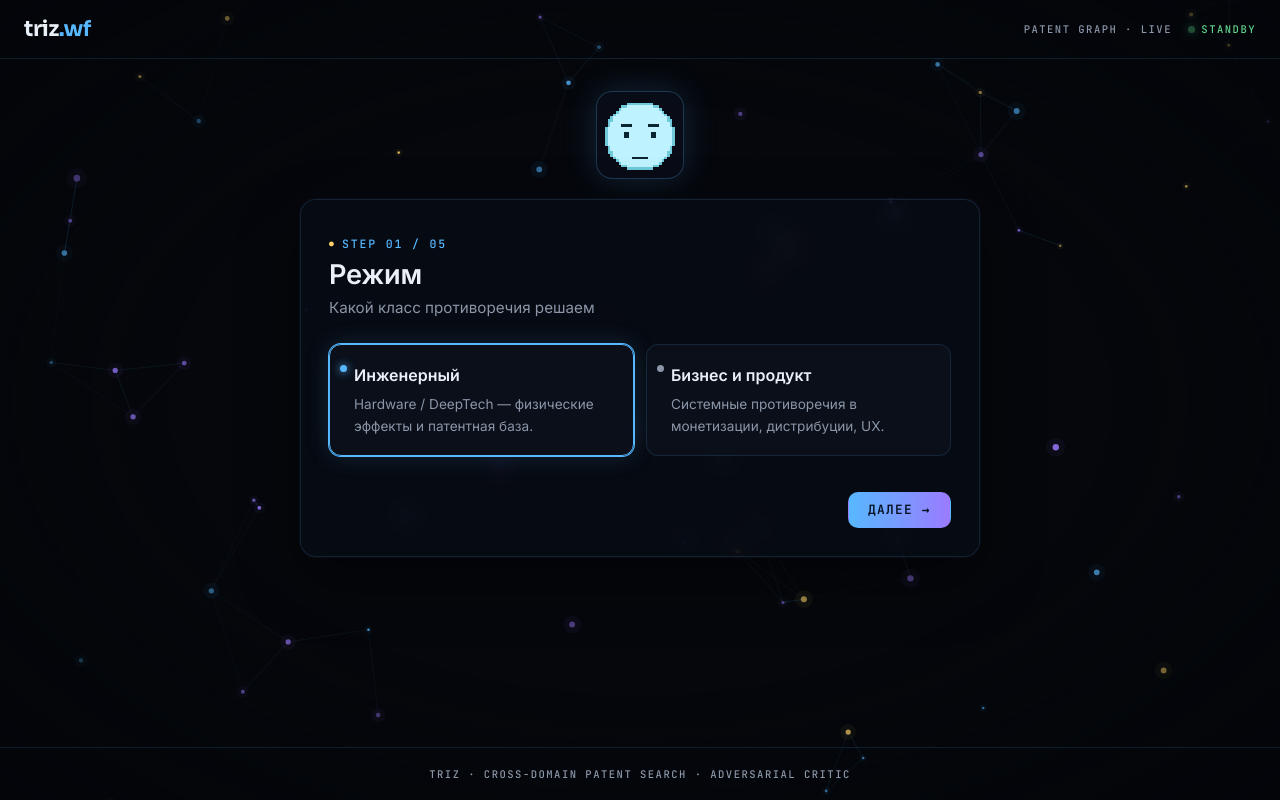
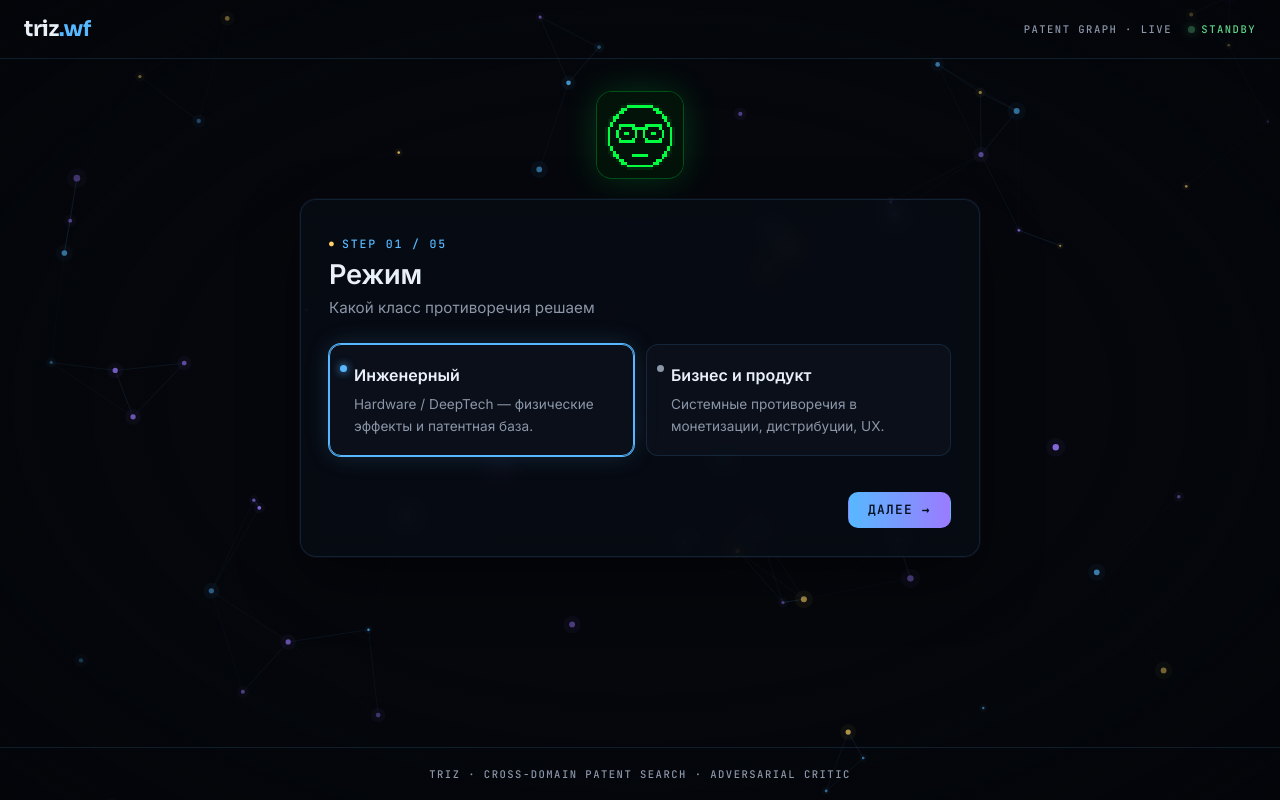
Before and after one commit to dimustriz/triz.wf, a plain HTML site: page web/index.html in a window 1280 px wide. Drawn offline with Linux system fonts and the light colour scheme.

Commit message:
Give the guide a calm Matrix-green oracle look with glasses

```diff
--- a/web/face.js
+++ b/web/face.js
@@ -1,5 +1,5 @@
-// Pixel "Dr. Know" face — a dynamic smiley showing basic emotions.
-// Rendered on a 32x32 canvas and upscaled with image-rendering: pixelated.
+// Pixel "Dr. Know" face — a calm Matrix-green oracle with round glasses.
+// Rendered on a 32x32 canvas, upscaled with image-rendering: pixelated.
 (function () {
   var canvas = document.getElementById('face');
   if (!canvas) return;
@@ -9,18 +9,19 @@
 
   var reduceMotion = window.matchMedia && window.matchMedia('(prefers-reduced-motion: reduce)').matches;
 
-  var HEAD = '#bff2ff', EDGE = '#6fc9d8', INK = '#0a2530', AMBER = '#ffb84d';
+  var BG = '#03130a';    // dark green-black screen
+  var PHOS = '#00ff41';  // bright phosphor green
   var EMOTIONS = ['idle', 'thinking', 'happy', 'sad', 'surprised'];
   var emotion = 'idle';
   var blinkMs = 0;
-  var nextBlink = 2000;
+  var nextBlink = 3000;
 
   function px(x, y, w, h, color) {
     ctx.fillStyle = color;
     ctx.fillRect(x, y, w, h);
   }
 
-  function ellipse(cx, cy, rx, ry, color) {
+  function ellipseFill(cx, cy, rx, ry, color) {
     ctx.fillStyle = color;
     for (var y = -ry; y <= ry; y++) {
       var w = Math.round(rx * Math.sqrt(Math.max(0, 1 - (y * y) / (ry * ry))));
@@ -28,47 +29,55 @@
     }
   }
 
+  function ring(cx, cy, r) {
+    ellipseFill(cx, cy, r, r, PHOS);
+    ellipseFill(cx, cy, r - 1, r - 1, BG);
+  }
+
   function drawHead() {
-    ellipse(16, 16, 13, 13, EDGE);
-    ellipse(16, 16, 12, 12, HEAD);
+    ellipseFill(16, 16, 12, 12, PHOS);
+    ellipseFill(16, 16, 11, 11, BG);
+  }
+
+  function drawGlasses() {
+    ring(11, 15, 4);
+    ring(21, 15, 4);
+    px(13, 13, 6, 1, PHOS); // bridge
   }
 
   function drawEyes() {
-    if (blinkMs > 0) { px(10, 16, 3, 1, INK); px(19, 16, 3, 1, INK); return; }
-    if (emotion === 'surprised') { px(9, 14, 3, 3, INK); px(20, 14, 3, 3, INK); }
-    else if (emotion === 'happy') { px(10, 15, 3, 1, INK); px(19, 15, 3, 1, INK); }
-    else if (emotion === 'thinking') {
-      var look = Math.floor(Date.now() / 500) % 2;
-      px(11 + look, 15, 2, 2, INK); px(19 + look, 15, 2, 2, INK);
+    if (blinkMs > 0) return; // closed (calm blink)
+    var gaze = emotion === 'thinking' ? (Math.floor(Date.now() / 2500) % 3) - 1 : 0;
+    if (emotion === 'surprised') {
+      px(9 + gaze, 14, 2, 2, PHOS);
+      px(20 + gaze, 14, 2, 2, PHOS);
+    } else {
+      px(10 + gaze, 15, 2, 1, PHOS); // half-lidded, calm
+      px(20 + gaze, 15, 2, 1, PHOS);
     }
-    else { px(10, 15, 2, 2, INK); px(20, 15, 2, 2, INK); }
-  }
-
-  function drawBrows() {
-    if (blinkMs > 0) return;
-    if (emotion === 'sad') { px(9, 12, 4, 1, INK); px(19, 13, 4, 1, INK); }
-    else if (emotion === 'surprised') { px(9, 11, 4, 1, INK); px(19, 11, 4, 1, INK); }
-    else if (emotion === 'thinking') { px(9, 12, 4, 1, INK); px(19, 11, 4, 1, INK); }
-    else if (emotion === 'happy') { /* relaxed, no brows */ }
-    else { px(9, 12, 4, 1, INK); px(19, 12, 4, 1, INK); }
   }
 
   function drawMouth() {
-    if (emotion === 'happy') {
-      px(12, 23, 2, 1, INK); px(18, 23, 2, 1, INK); px(12, 24, 8, 1, INK);
-      px(8, 19, 2, 1, AMBER); px(22, 19, 2, 1, AMBER);
-    }
-    else if (emotion === 'sad') { px(12, 23, 8, 1, INK); px(12, 24, 2, 1, INK); px(18, 24, 2, 1, INK); }
-    else if (emotion === 'surprised') { px(15, 23, 2, 2, INK); }
-    else if (emotion === 'thinking') { px(15, 23, 2, 1, INK); }
-    else { px(13, 24, 6, 1, INK); }
+    if (emotion === 'happy') { px(12, 23, 2, 1, PHOS); px(18, 23, 2, 1, PHOS); px(12, 24, 8, 1, PHOS); }
+    else if (emotion === 'sad') { px(12, 23, 8, 1, PHOS); px(12, 24, 2, 1, PHOS); px(18, 24, 2, 1, PHOS); }
+    else if (emotion === 'surprised') { px(15, 23, 2, 2, PHOS); }
+    else if (emotion === 'thinking') { px(15, 23, 2, 1, PHOS); }
+    else { px(13, 23, 6, 1, PHOS); }
   }
 
   function draw() {
     ctx.clearRect(0, 0, S, S);
+    px(0, 0, S, S, BG);
+
+    // gentle breathing glow
+    var breath = 0.5 + 0.5 * Math.sin(performance.now() / 3200);
+    ctx.globalAlpha = 0.05 + 0.04 * breath;
+    ellipseFill(16, 16, 13, 13, PHOS);
+    ctx.globalAlpha = 1;
+
     drawHead();
+    drawGlasses();
     drawEyes();
-    drawBrows();
     drawMouth();
   }
 
@@ -81,7 +90,7 @@
   function loop(now) {
     var dt = now - last; last = now;
     nextBlink -= dt;
-    if (nextBlink <= 0) { blinkMs = 120; nextBlink = 2200 + Math.random() * 2200; }
+    if (nextBlink <= 0) { blinkMs = 110; nextBlink = 4200 + Math.random() * 2600; }
     if (blinkMs > 0) blinkMs -= dt;
     draw();
     requestAnimationFrame(loop);
--- a/web/style.css
+++ b/web/style.css
@@ -76,10 +76,10 @@ body::after {
 #face {
   width: 88px; height: 88px;
   image-rendering: pixelated;
-  background: rgba(13, 18, 30, 0.6);
-  border: 1px solid rgba(87, 184, 255, 0.25);
+  background: rgba(3, 19, 10, 0.7);
+  border: 1px solid rgba(0, 255, 65, 0.28);
   border-radius: 16px;
-  box-shadow: 0 0 34px rgba(87, 184, 255, 0.18);
+  box-shadow: 0 0 34px rgba(0, 255, 65, 0.18);
 }
 
 /* Glass panel */
```
